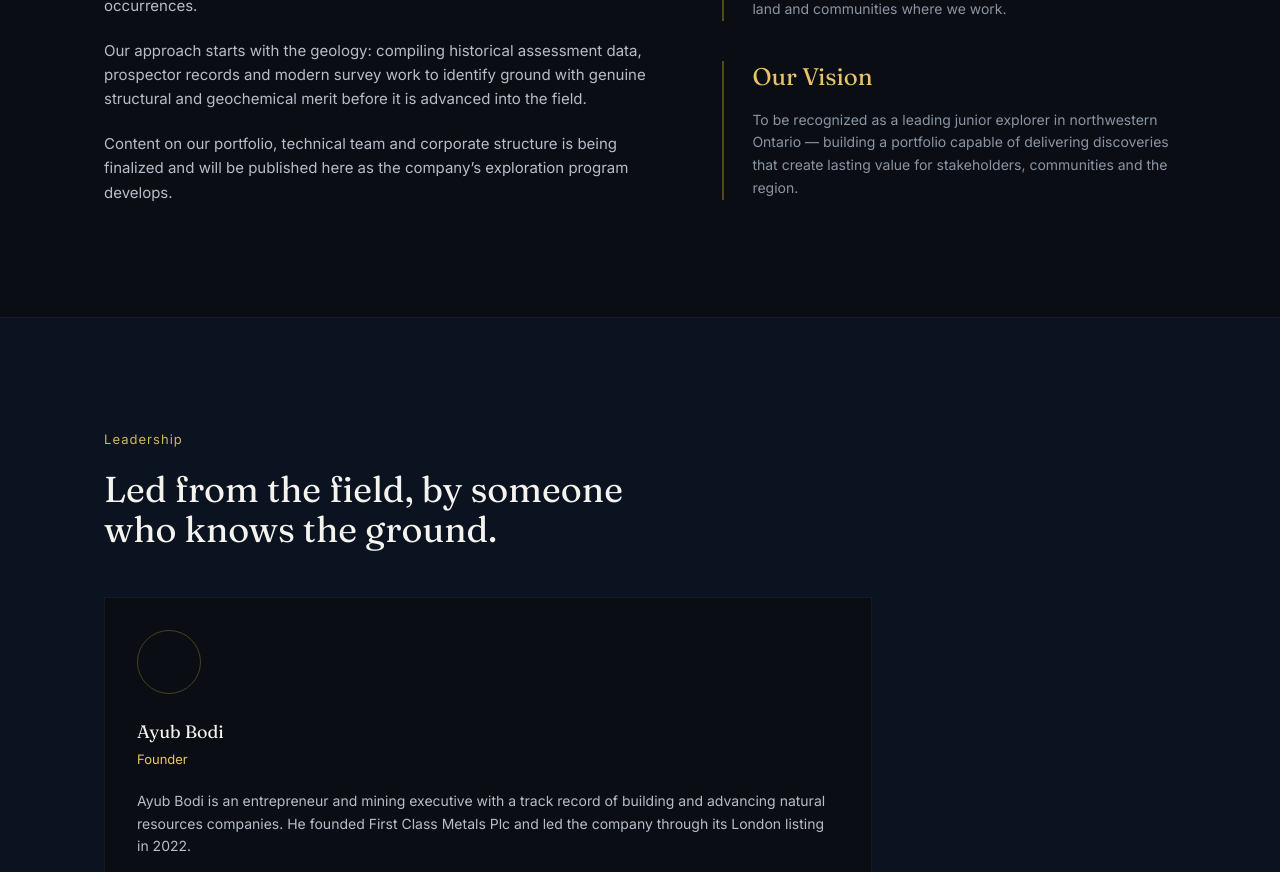
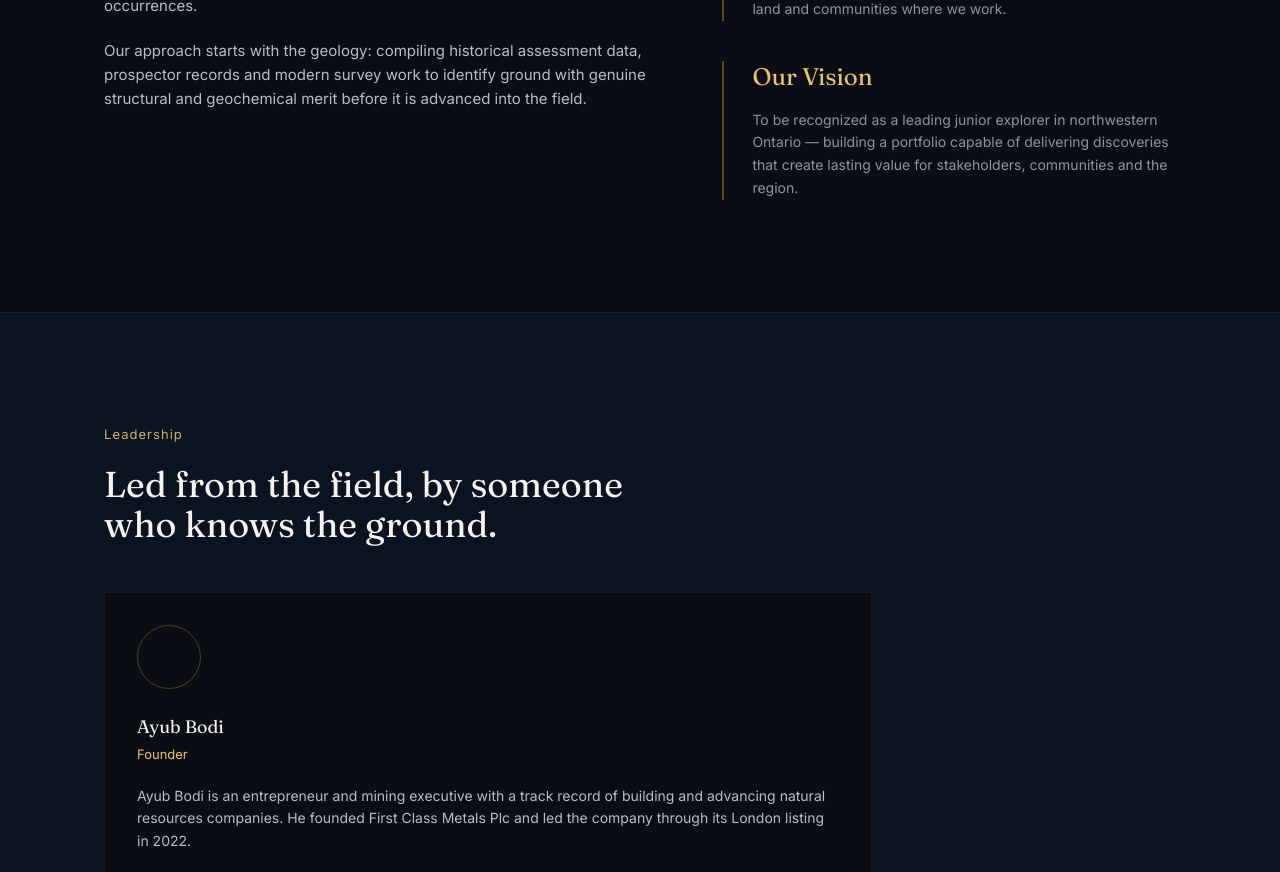
Before and after one commit to sadafmashorihyd-cmd/quetico-superior-resources, a Next.js app: page /about in a window 1280 px wide. Shown: the part 816-1688 px from the top of the page. Built offline with nearby package versions, Linux system fonts and the light colour scheme.

Commit message:
Remove placeholder line now that team bios are live

```diff
--- a/app/about/page.tsx
+++ b/app/about/page.tsx
@@ -32,11 +32,6 @@ export default function AboutPage() {
                 assessment data, prospector records and modern survey work
                 to identify ground with genuine structural and geochemical
                 merit before it is advanced into the field.
-              </p>
-              <p>
-                Content on our portfolio, technical team and corporate
-                structure is being finalized and will be published here as
-                the company&rsquo;s exploration program develops.
               </p>
             </div>
           </div>
```
